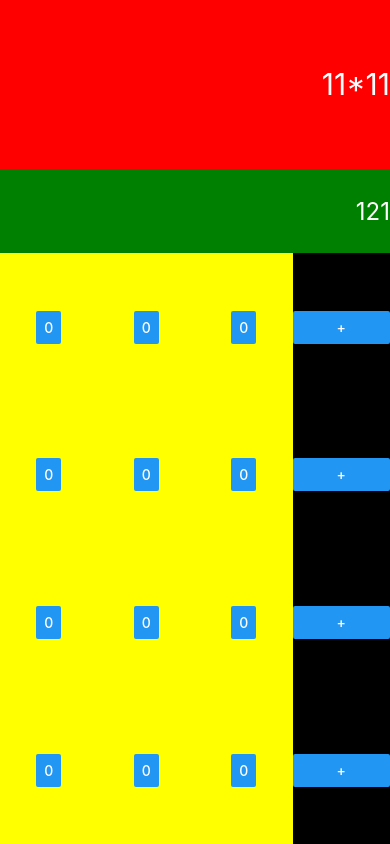
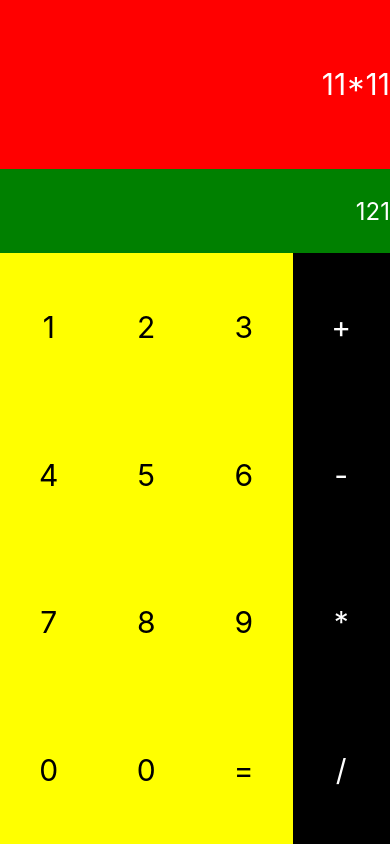
Before and after one commit to ishanEPR/Calculator_React_Native_Projects, a React Native app: screen / in a window 390 px wide. Built offline with nearby package versions, Linux system fonts and the light colour scheme.

Commit message:
create basic calculater

```diff
--- a/App.js
+++ b/App.js
@@ -1,5 +1,5 @@
 import React,{Component} from 'react';
-import { StyleSheet, Text, View ,Button} from 'react-native';
+import { StyleSheet, Text, View ,Button,TouchableOpacity} from 'react-native';
 
 export default class App extends Component {
   constructor(){
@@ -8,7 +8,41 @@
   }
 
 
+
+
   render(){
+
+let rows=[]
+let nums=[[1,2,3],[4,5,6],[7,8,9],[0,0,'=']]
+
+    for (let i = 0; i < 4; i++) {
+      let row=[]
+      for (let j = 0; j < 3; j++) {
+
+        row.push(<TouchableOpacity style={styles.btn}>
+                <Text style={styles.btnText}>{nums[i][j]}</Text>
+            </TouchableOpacity> )
+
+
+      }
+      rows.push(<View style={styles.row}>{row}</View>)
+
+    }
+
+    let operations=['+','-','*','/']
+    let ops=[]
+    for(let i=0;i<4;i++)
+    {
+
+      ops.push(<TouchableOpacity style={styles.btn}>
+
+      <Text style={[styles.btnText,styles.white]}>{operations[i]}</Text>
+
+      </TouchableOpacity>)
+
+    }
+
+
      return (
     <View style={styles.container}>
       <View style={styles.result}>
@@ -19,32 +53,10 @@
       </View>
       <View style={styles.buttons}>
         <View style={styles.numbers}>
-          <View style={styles.row}>
-            <Button title='0'/>
-            <Button title='0'/>
-            <Button title='0'/>
-          </View>
-          <View style={styles.row}>
-            <Button title='0'/>
-            <Button title='0'/>
-            <Button title='0'/>
-          </View>
-          <View style={styles.row}>
-              <Button title='0'/>
-              <Button title='0'/>
-              <Button title='0'/>
-          </View>
-          <View style={styles.row}>
-            <Button title='0'/>
-            <Button title='0'/>
-            <Button title='0'/>
-          </View>
+        {rows}
         </View>
         <View style={styles.operations}>
-            <Button title='+'/>
-            <Button title='+'/>
-            <Button title='+'/>
-            <Button title='+'/>
+            {ops}
 
 
         </View>
@@ -73,6 +85,21 @@
   calculationText:{
     fontSize:24,
     color:'white'
+  },
+  btnText:{
+
+    fontSize:30,
+  },
+  white:{
+
+    color:'white'
+  },
+  btn:{
+
+    flex:1,
+    alignItems:'center',
+    alignSelf:'stretch',
+    justifyContent:'center'
   },
   row:{
     flexDirection:'row',
```
